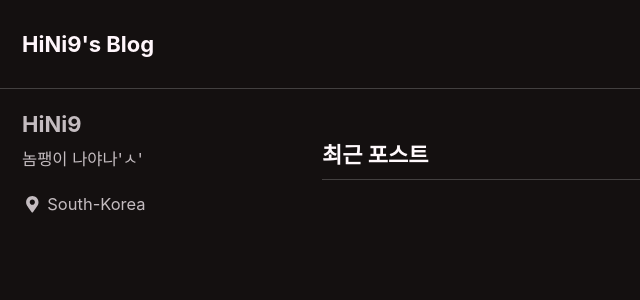
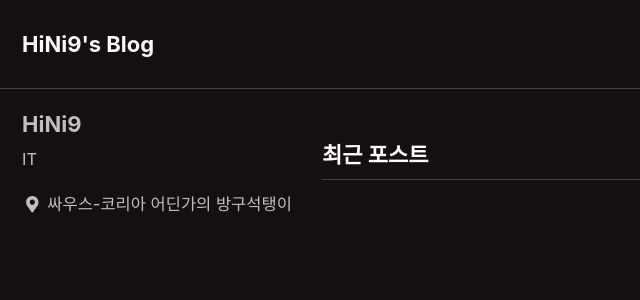
Before and after one commit to HiNi9/hini9.github.io, a Jekyll site: the page built from index.html, in a window 1280 px wide and 900 px high. Shown: the top 300 px of the window, without its empty margins (0-640 px from the left). Built offline with Jekyll 4.4.1, drawn with Linux system fonts in a browser that asks for light colours; cached includes are drawn as plain includes; nearby versions of some CDN libraries; the list of posts is cut into pages by our own code.

Commit message:
Update _config.yml

```diff
--- a/_config.yml
+++ b/_config.yml
@@ -105,8 +105,8 @@ analytics:
 author:
   name             : "HiNi9"
   avatar           : # path of avatar image, e.g. "/assets/images/bio-photo.jpg"
-  bio              : "놈팽이 나야나'ㅅ'"
-  location         : "South-Korea"
+  bio              : "IT "
+  location         : "싸우스-코리아 어딘가의 방구석탱이"
   email            :
   links:
     - label: "Email"
```
